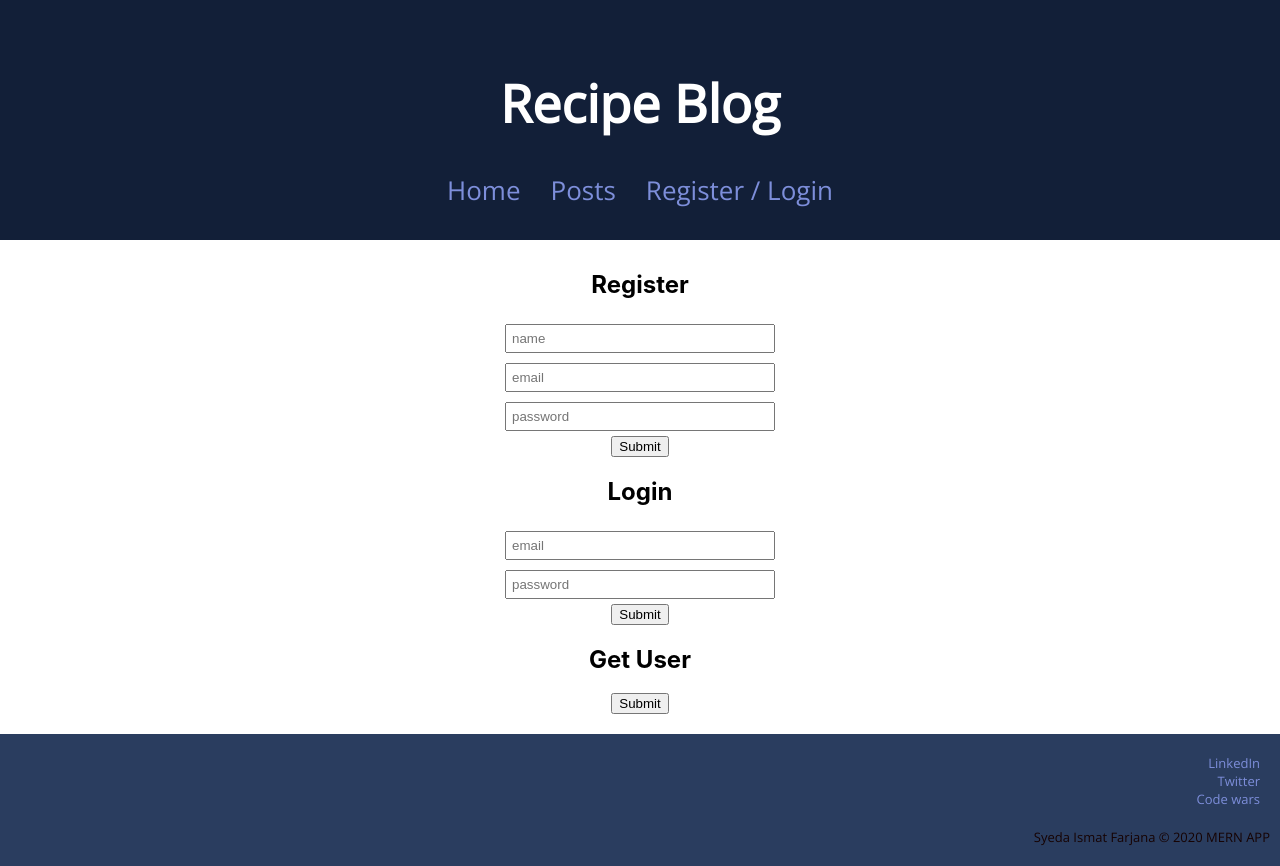
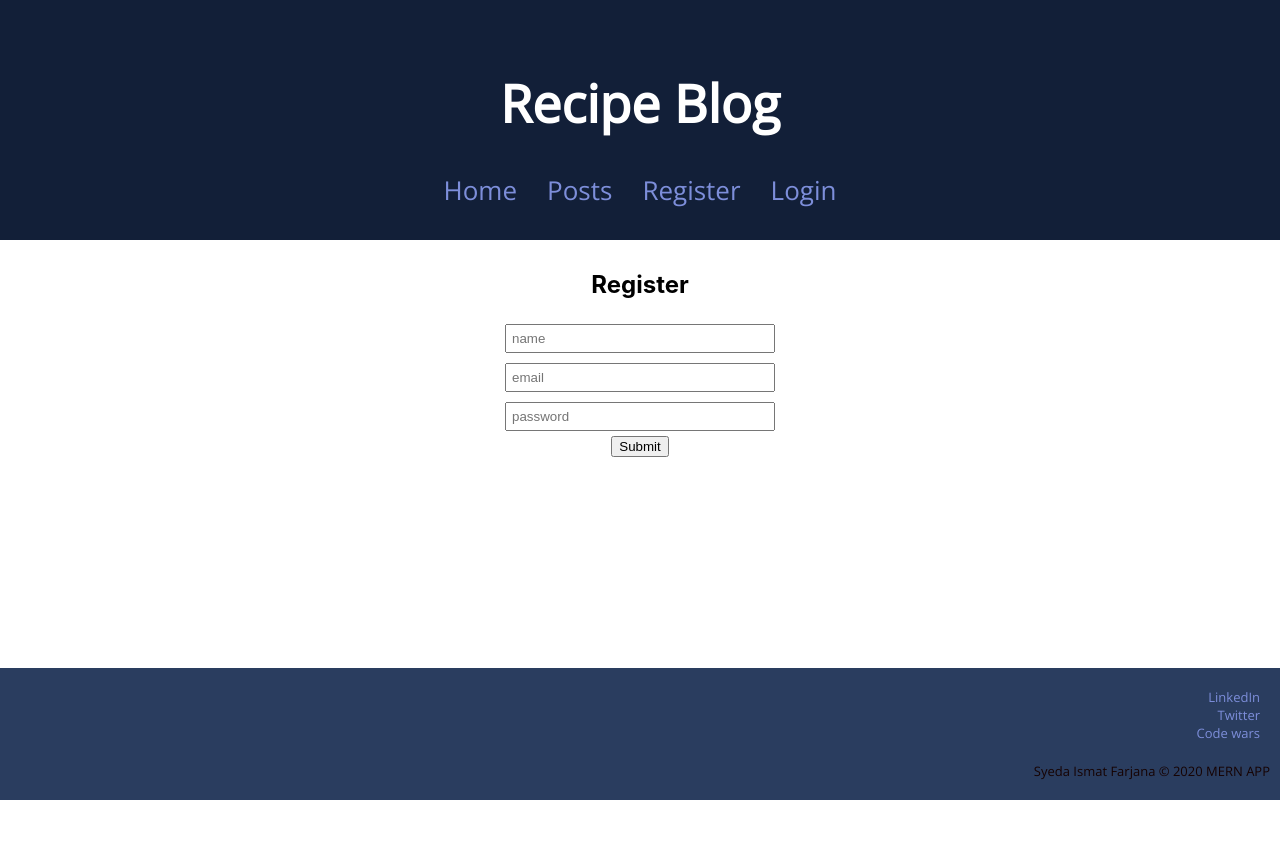
Before and after one commit to ismatfarjana/recipe-react, a React (Create React App) app: page /api/users/register in a window 1280 px wide. After the commit the page ends 800 px from the top, so only its background shows below. Built offline with nearby package versions, Linux system fonts and the light colour scheme.

Commit message:
users onprogress

```diff
--- a/src/App.css
+++ b/src/App.css
@@ -72,7 +72,7 @@ input[type="submit" i] {
 }
 
 footer {
-  position: relative;
+  position: absolute;
   bottom: 0px;
   background-color: #2a3d5f;
   min-height: 5vh;
--- a/src/App.js
+++ b/src/App.js
@@ -1,7 +1,8 @@
 import React from "react";
 import "./App.css";
 import Posts from "./components/Posts";
-import Authentication from "./components/Authentication";
+import Register from "./components/Register";
+import Login from "./components/Login";
 import Route from "./components/Route";
 import Header from "./components/Header";
 
@@ -18,10 +19,17 @@ function App() {
           <div className="list_part">
             {/* when one jsx is provided another jsx tag the inner element is provided to the outer element as a prop called children , here the authentication component will show inside the route componet as a childern */}
             <Route path="/api/users/register">
-              <Authentication />
+              <Register />
             </Route>
           </div>
-          <div className="postlist_part">
+
+          <div className="list_part">
+            <Route path="/api/users/login">
+              <Login />
+            </Route>
+          </div>
+
+          <div className="list_part">
             <Route path="/api/posts">
               <Posts />
             </Route>
--- a/src/components/Header.js
+++ b/src/components/Header.js
@@ -12,7 +12,10 @@ const Header = () => {
         Posts
       </Link>
       <Link href="/api/users/register" className="item">
-        Register / Login
+        Register
+      </Link>
+      <Link href="/api/users/login" className="item">
+        Login
       </Link>
     </div>
   );
--- /dev/null
+++ b/src/components/Login.js
@@ -0,0 +1,73 @@
+import React, { useState } from "react";
+import axios from "axios";
+
+function Login() {
+  //create states for differnt authentication parts to store the state of wht user is typing
+  const [loginUserEmail, setLoginUserEmail] = useState("");
+  const [loginUserPassword, setLoginUserPassword] = useState("");
+  // const [data, setData] = useState(null);
+
+  const login = () => {
+    axios({
+      method: "POST",
+      data: {
+        email: loginUserEmail,
+        password: loginUserPassword
+      },
+      withCredentials: false, //why?????
+      url: "https://syeda-recipe-api.herokuapp.com/api/users/login"
+    })
+      .then(res => {
+        console.log(res);
+        setLoginUserEmail("");
+        setLoginUserPassword("");
+      })
+      .catch();
+  };
+
+  // const getUser = () => {
+  //   axios({
+  //     method: "GET",
+  //     withCredentials: false, //why?????
+  //     url: "https://syeda-recipe-api.herokuapp.com/api/users/all"
+  //   })
+  //     .then(res => setData(res.data))
+  //     .catch();
+  // };
+
+  return (
+    <div className="auth">
+      <div className="auth_parts">
+        <h2>Login</h2>
+        <label>
+          <input
+            placeholder="email"
+            onChange={e => setLoginUserEmail(e.target.value)}
+          />
+        </label>
+
+        <label>
+          <input
+            placeholder="password"
+            onChange={e => setLoginUserPassword(e.target.value)}
+          />
+        </label>
+
+        <button type="submit" onClick={login}>
+          Submit
+        </button>
+      </div>
+
+      {/* <div className="auth_parts">
+        <h2>Get User</h2>
+
+        <button type="submit" onClick={getUser}>
+          Submit
+        </button>
+        {data ? <h1>Welcome Back {data.name}</h1> : null}
+      </div> */}
+    </div>
+  );
+}
+
+export default Login;
--- a/src/components/Authentication.js
+++ b/src/components/Register.js
@@ -1,14 +1,13 @@
 import React, { useState } from "react";
 import axios from "axios";
 
-function Authentication() {
+function Register() {
   //create states for differnt authentication parts to store the state of wht user is typing
   const [registerUserName, setRegisterUserName] = useState("");
   const [registerUserEmail, setRegisterUserEmail] = useState("");
   const [registerUserPassword, setRegisterUserPassword] = useState("");
-  const [loginUserEmail, setLoginUserEmail] = useState("");
-  const [loginUserPassword, setLoginUserPassword] = useState("");
-  const [data, setData] = useState(null);
+
+  // const [data, setData] = useState(null);
 
   const register = () => {
     axios({
@@ -30,33 +29,15 @@ function Authentication() {
       .catch();
   };
 
-  const login = () => {
-    axios({
-      method: "POST",
-      data: {
-        email: loginUserEmail,
-        password: loginUserPassword
-      },
-      withCredentials: false, //why?????
-      url: "https://syeda-recipe-api.herokuapp.com/api/users/login"
-    })
-      .then(res => {
-        console.log(res);
-        setLoginUserEmail("");
-        setLoginUserPassword("");
-      })
-      .catch();
-  };
-
-  const getUser = () => {
-    axios({
-      method: "GET",
-      withCredentials: false, //why?????
-      url: "https://syeda-recipe-api.herokuapp.com/api/users/all"
-    })
-      .then(res => setData(res.data))
-      .catch();
-  };
+  // const getUser = () => {
+  //   axios({
+  //     method: "GET",
+  //     withCredentials: false, //why?????
+  //     url: "https://syeda-recipe-api.herokuapp.com/api/users/all"
+  //   })
+  //     .then(res => setData(res.data))
+  //     .catch();
+  // };
 
   return (
     <div className="auth">
@@ -86,37 +67,16 @@ function Authentication() {
         </button>
       </div>
 
-      <div className="auth_parts">
-        <h2>Login</h2>
-        <label>
-          <input
-            placeholder="email"
-            onChange={e => setLoginUserEmail(e.target.value)}
-          />
-        </label>
-
-        <label>
-          <input
-            placeholder="password"
-            onChange={e => setLoginUserPassword(e.target.value)}
-          />
-        </label>
-
-        <button type="submit" onClick={login}>
-          Submit
-        </button>
-      </div>
-
-      <div className="auth_parts">
+      {/* <div className="auth_parts">
         <h2>Get User</h2>
 
         <button type="submit" onClick={getUser}>
           Submit
         </button>
         {data ? <h1>Welcome Back {data.name}</h1> : null}
-      </div>
+      </div> */}
     </div>
   );
 }
 
-export default Authentication;
+export default Register;
--- /dev/null
+++ b/src/components/Users.js
@@ -0,0 +1,4 @@
+import React from "react";
+import axios from "axios";
+
+import User from "./User";
```
Also changed, not shown: src/components/User.js (added, +13 -0 lines).
